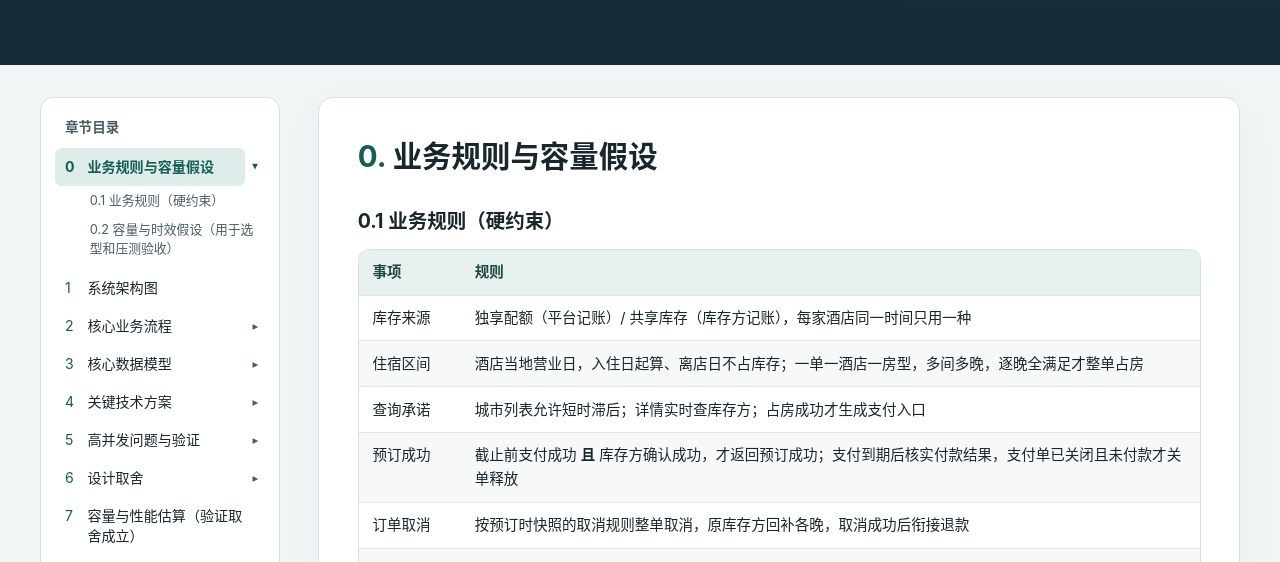
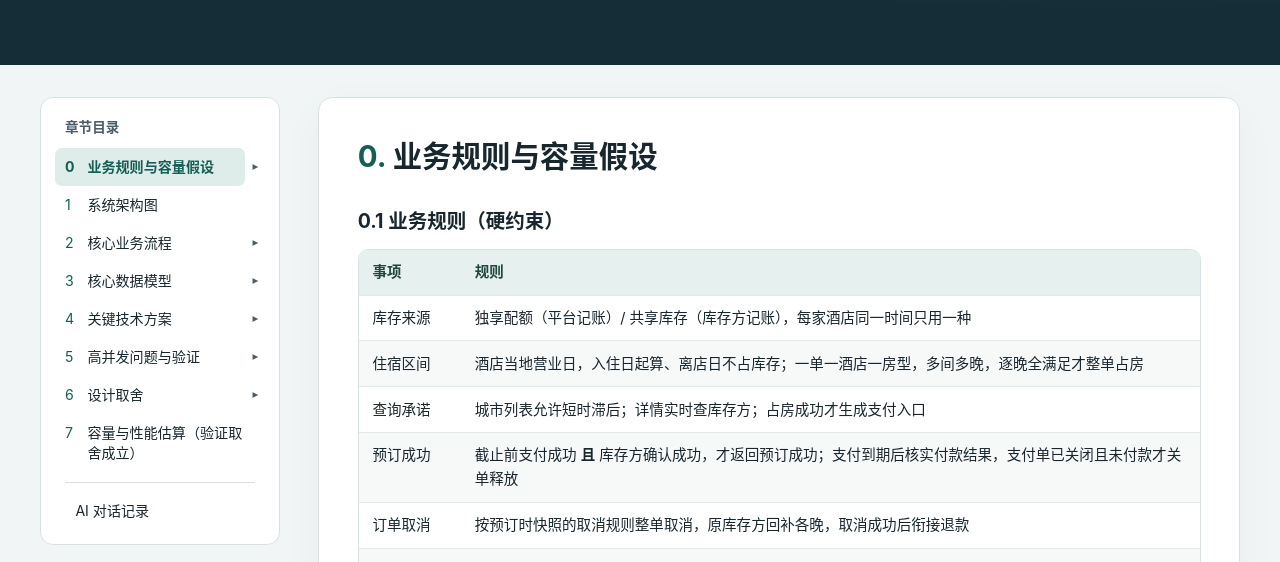
Before and after one commit to CodePancla/hotel-ai-chat, a plain HTML site: page index.html in a window 1280 px wide. Shown: the part 231-793 px from the top of the page. Drawn offline with Linux system fonts and the light colour scheme.

Commit message:
Keep second-level TOC collapsed by default; expand only on manual toggle

```diff
--- a/index.html
+++ b/index.html
@@ -604,8 +604,7 @@ WHERE hotel_id=#{h} AND room_type_id=#{rt} AND stay_date=#{d} AND held &gt;= #{r
 </dialog>
 <script>
 const links=[...document.querySelectorAll('.toc a[href^="#chapter-"]')];
-const setExpand=(l,on)=>{const li=l.closest('li');const btn=li.querySelector('.toc-toggle');const sub=li.querySelector('.sub');if(!btn)return;btn.setAttribute('aria-expanded',on?'true':'false');sub.hidden=!on;};
-const spy=()=>{let cur=links[0];for(const l of links){const s=document.querySelector(l.getAttribute('href'));if(s&&s.getBoundingClientRect().top<=120)cur=l;}links.forEach(l=>{if(l===cur)l.setAttribute('aria-current','location');else l.removeAttribute('aria-current');setExpand(l,l===cur);});};
+const spy=()=>{let cur=links[0];for(const l of links){const s=document.querySelector(l.getAttribute('href'));if(s&&s.getBoundingClientRect().top<=120)cur=l;}links.forEach(l=>{if(l===cur)l.setAttribute('aria-current','location');else l.removeAttribute('aria-current');});};
 addEventListener('scroll',spy,{passive:true});
 addEventListener('hashchange',spy);
 spy();
```
